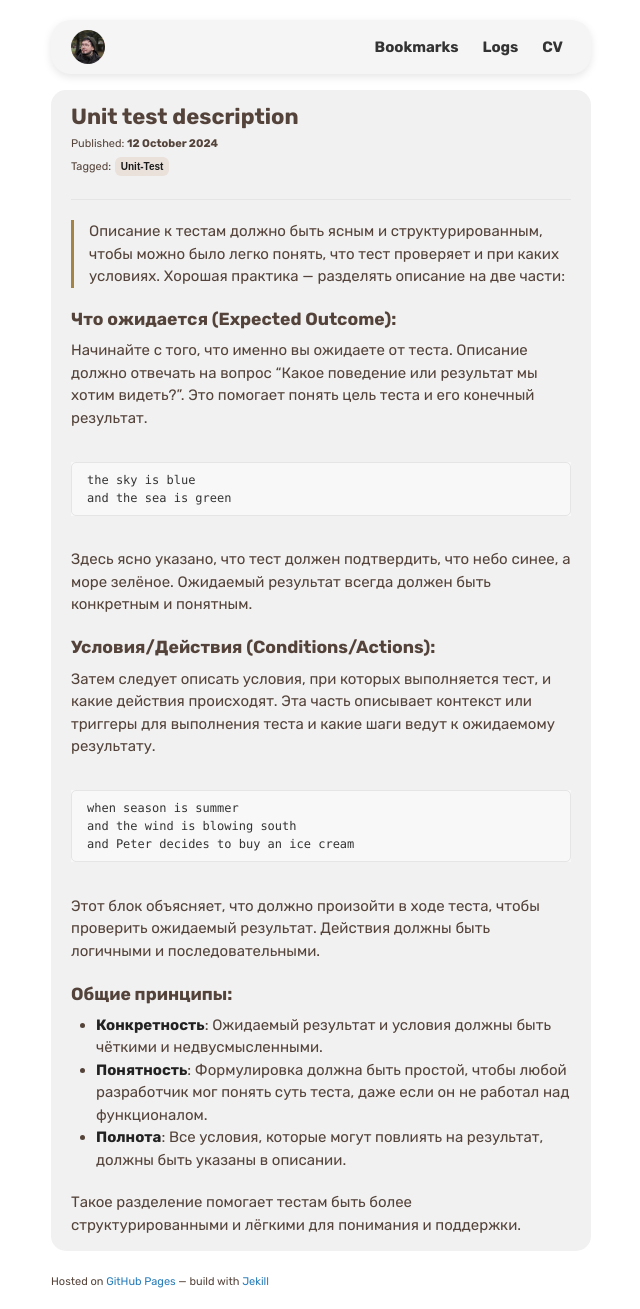
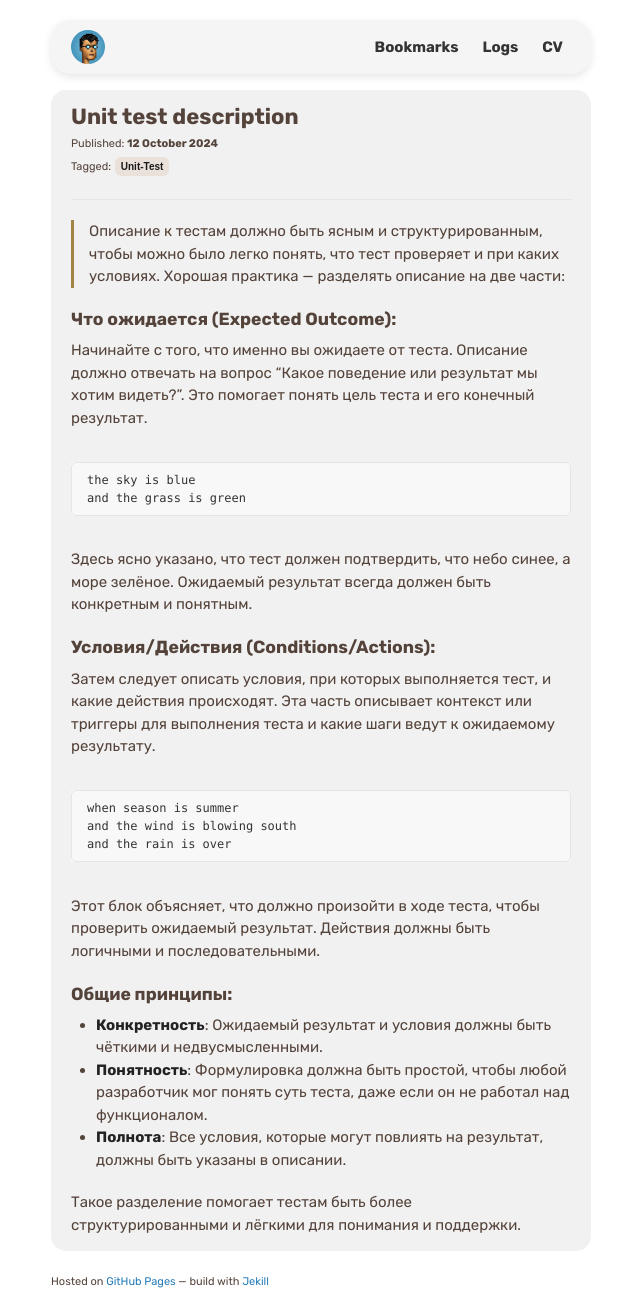
Before and after one commit to alobanov/alobanov.github.io, a Jekyll site: the page built from _posts/2024-10-12-test-description.md, in a window 1280 px wide. Shown: the whole page, without its empty margins (319-959 px from the left). Built offline with Jekyll 4.4.1, drawn with Linux system fonts in a browser that asks for light colours; some web fonts are replaced; a style sheet for code colours, icons or effects is not loaded.

````diff
--- a/_posts/2024-10-12-test-description.md
+++ b/_posts/2024-10-12-test-description.md
@@ -19,7 +19,7 @@ tags:
 
 ```
 the sky is blue
-and the sea is green
+and the grass is green
 ```
 <br/>
 Здесь ясно указано, что тест должен подтвердить, что небо синее, а море зелёное. Ожидаемый результат всегда должен быть конкретным и понятным.
@@ -34,7 +34,7 @@ and the sea is green
 ```
 when season is summer
 and the wind is blowing south
-and Peter decides to buy an ice cream
+and the rain is over
 ```
 
 <br/>
````
Also changed, not shown: _bookmarks/2024-10-29-learngitbranching.md (added, +12 -0 lines), assets/img/ava.jpeg.
